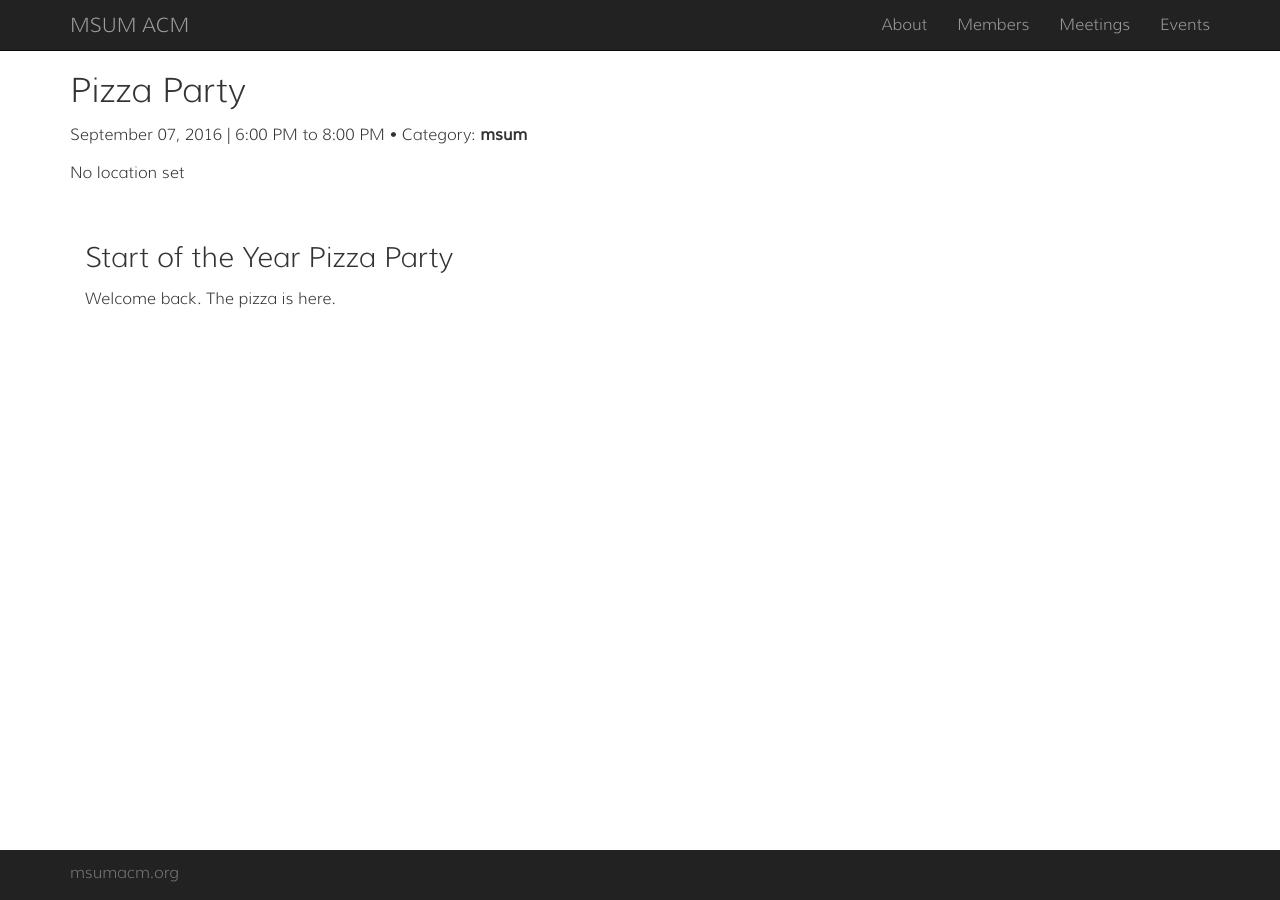
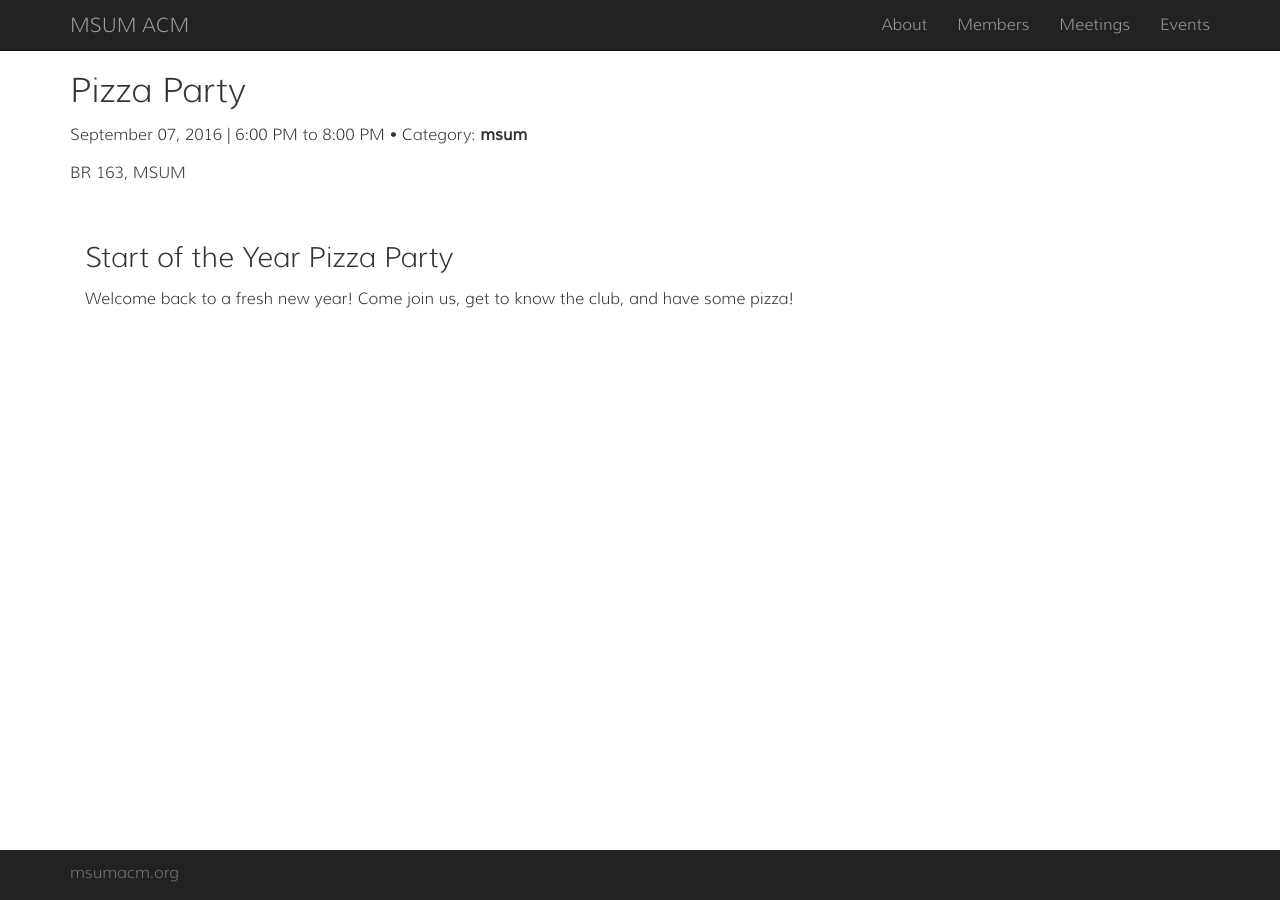
Before and after one commit to alunduil/MSUM-ACM.github.io, a Jekyll site: the page built from _posts/2016-09-07-Pizza_Party.md, in a window 1280 px wide. Built offline with Jekyll 4.4.1, drawn with Linux system fonts in a browser that asks for light colours.

Commit message:
Update 2016-09-07-Pizza_Party.md

```diff
--- a/_posts/2016-09-07-Pizza_Party.md
+++ b/_posts/2016-09-07-Pizza_Party.md
@@ -2,10 +2,11 @@
 layout: posts
 title: "Pizza Party"
 categories: "all msum"
+location: "BR 163, MSUM"
 event: true
 time: "6:00 PM to 8:00 PM"
 ---
 
 ### Start of the Year Pizza Party
 
-Welcome back.  The pizza is here.
+Welcome back to a fresh new year!  Come join us, get to know the club, and have some pizza!
```
